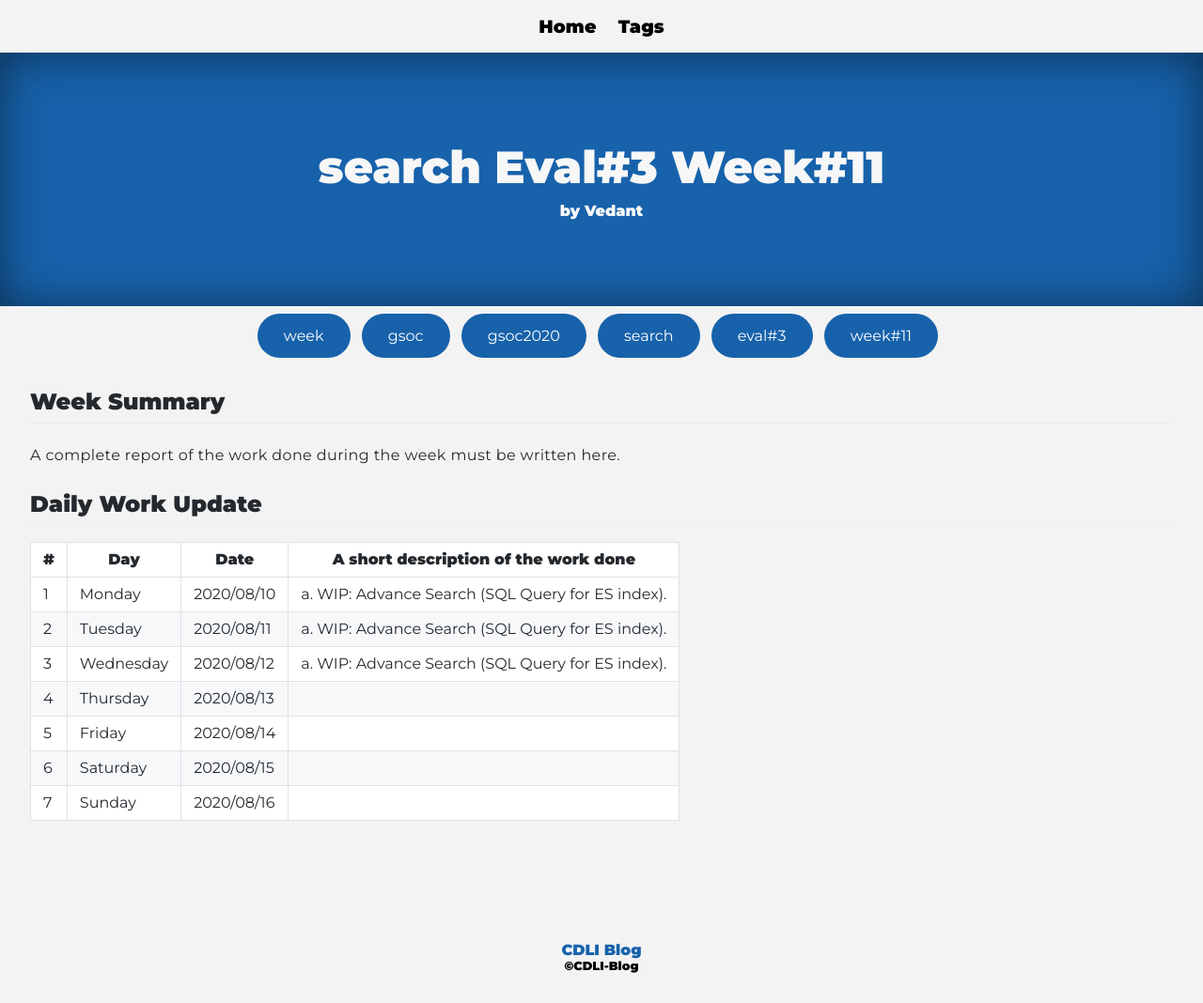
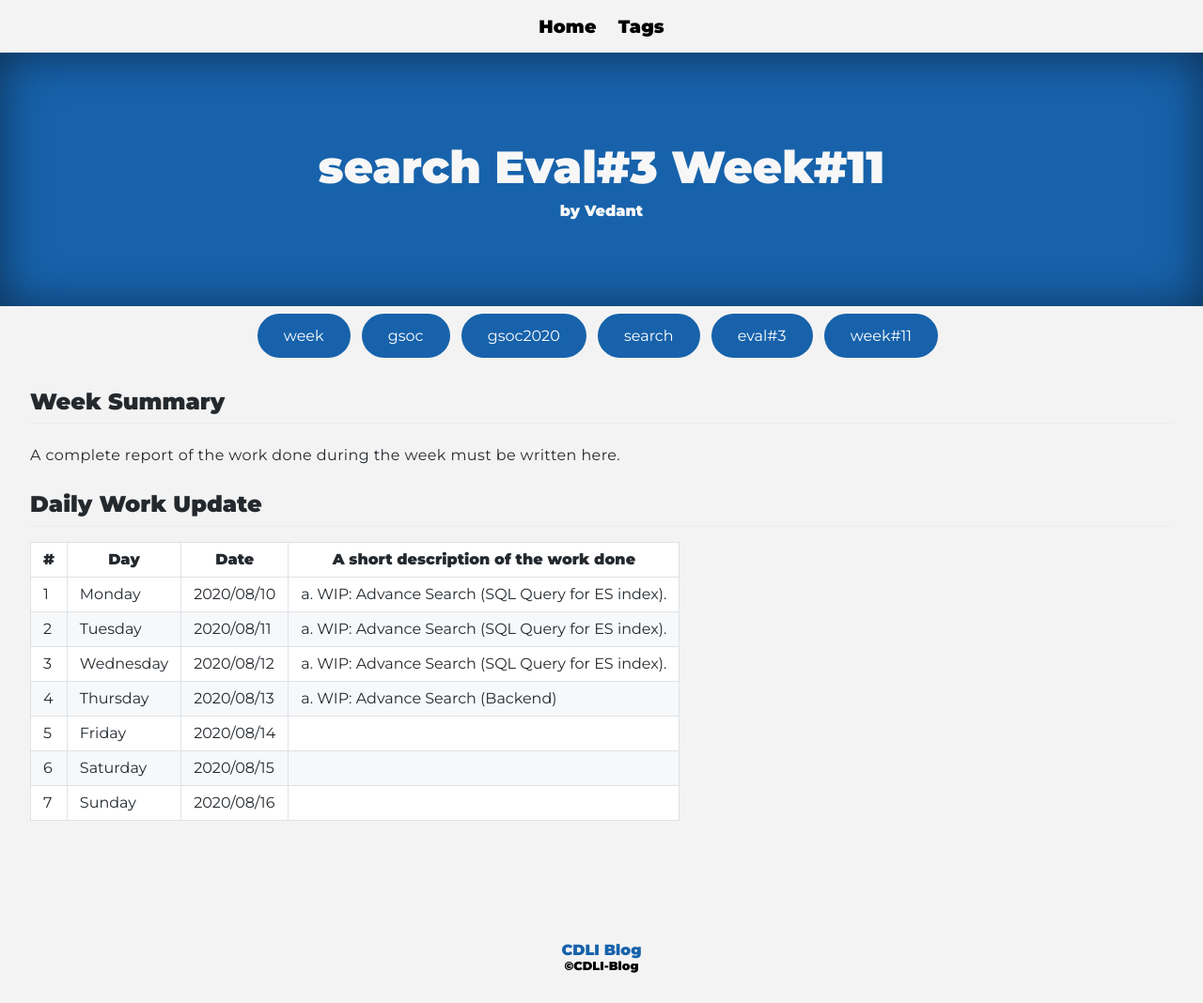
Before and after one commit to cdli-gh/blog, a Jekyll site: the page built from _blog/gsoc20/search/posts/13_week11.md, in a window 1280 px wide. Shown: the whole page at 94% size. Built offline with Jekyll 4.4.1, drawn with Linux system fonts in a browser that asks for light colours; Markdown is read by kramdown in place of the engine named in the settings.

Commit message:
Search : DailyUpdates 11:4

```diff
--- a/_blog/gsoc20/search/posts/13_week11.md
+++ b/_blog/gsoc20/search/posts/13_week11.md
@@ -17,7 +17,7 @@ A complete report of the work done during the week must be written here.
 |1   	| Monday 	|   2020/08/10	|  a. WIP: Advance Search (SQL Query for ES index).	|
 |2   	| Tuesday  	|   2020/08/11	|  a. WIP: Advance Search (SQL Query for ES index). 	|
 |3   	| Wednesday  	|  2020/08/12 	|  a. WIP: Advance Search (SQL Query for ES index). 	|
-|4   	| Thursday  	|   2020/08/13	|   	|
+|4   	| Thursday  	|   2020/08/13	|  a. WIP: Advance Search (Backend)	|
 |5   	| Friday  	|   2020/08/14	|   	|
 |6   	| Saturday  	|   2020/08/15	|   	|
 |7   	| Sunday  	|   2020/08/16	|   	|
```
